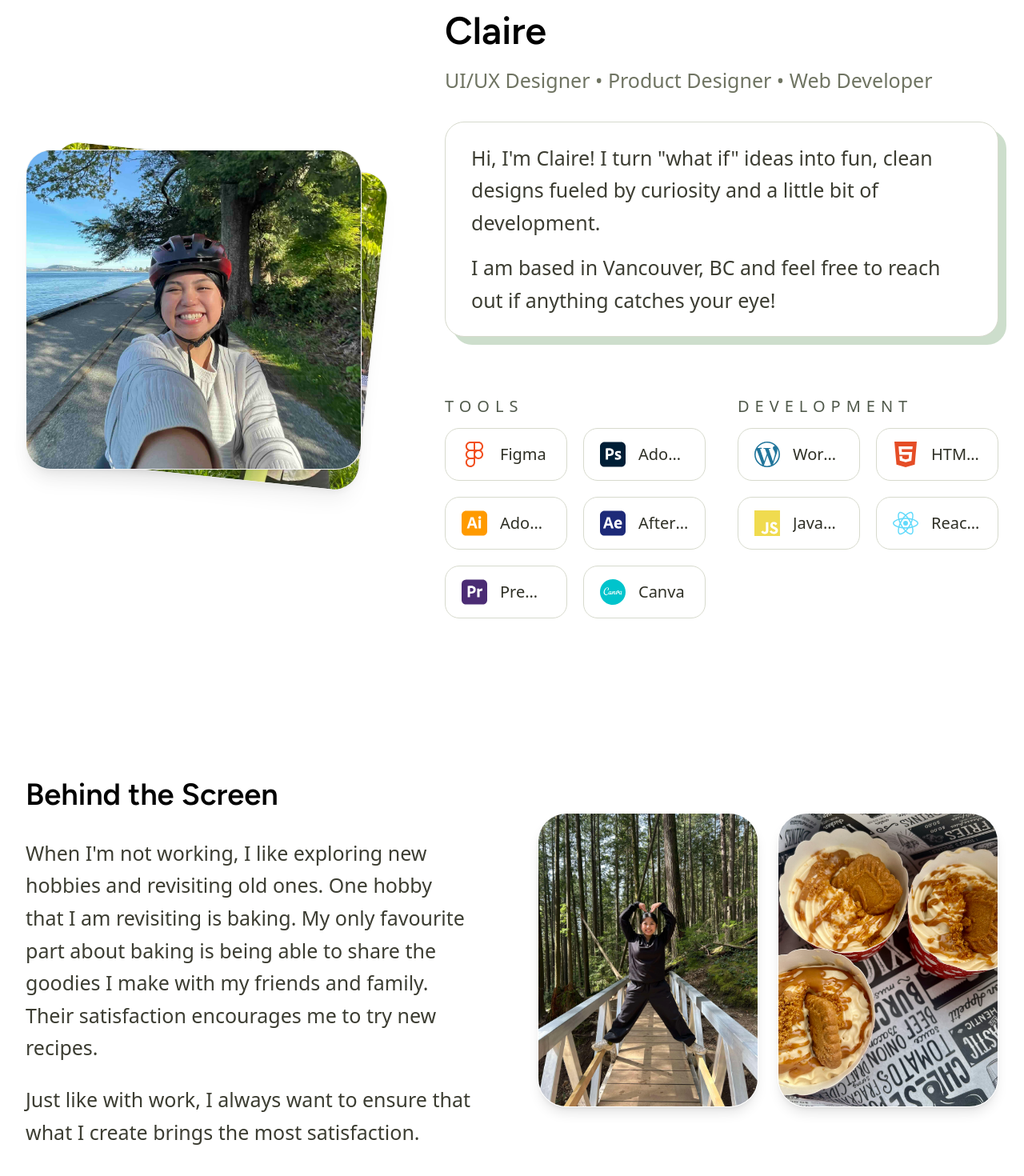
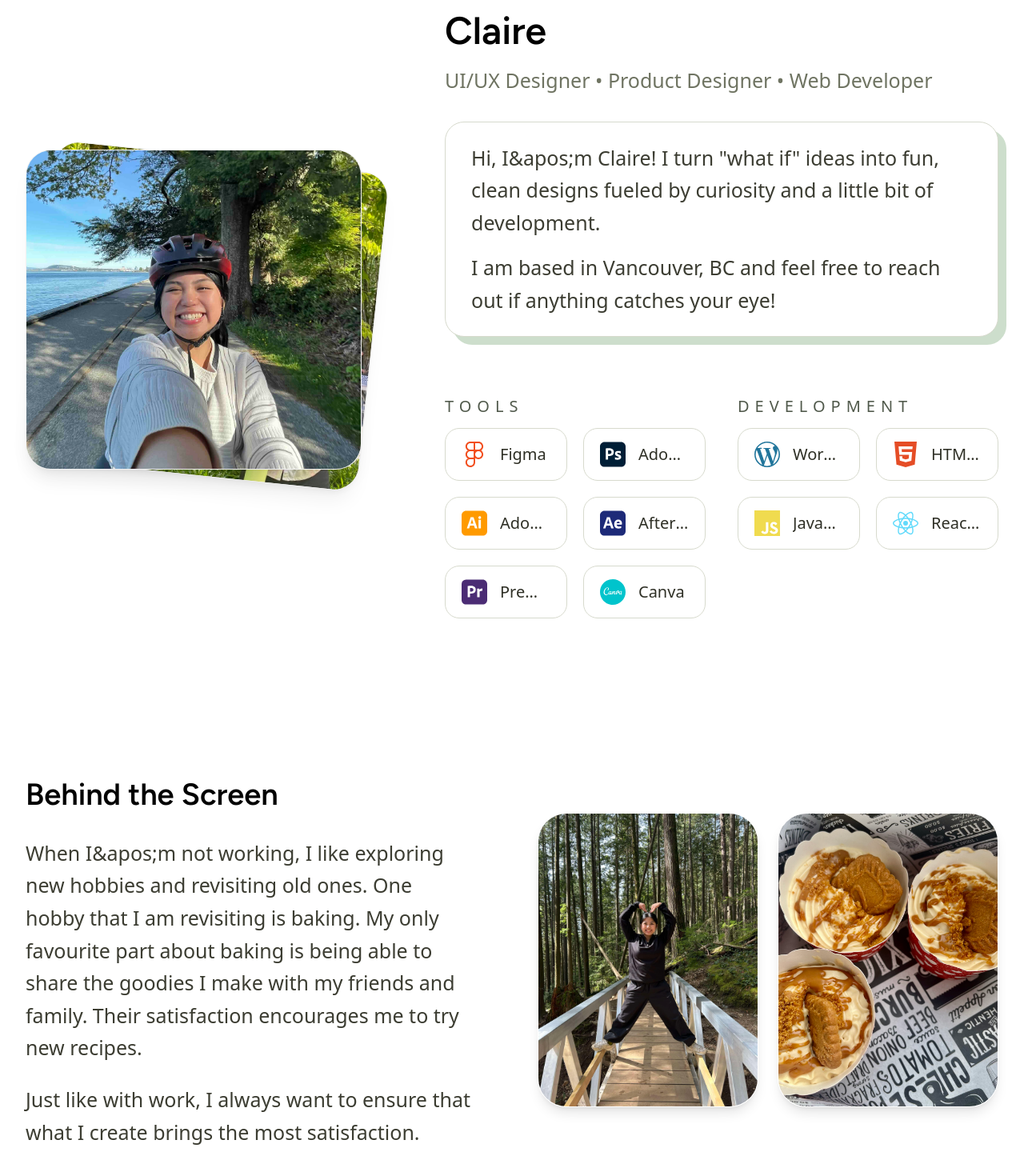
Before and after one commit to LucaCoding21/IrishPortfolio, a Next.js app: page /about in a window 1280 px wide. Shown: the part 158-1628 px from the top of the page at 80% size. Built offline with nearby package versions, Linux system fonts and the light colour scheme; a web font is replaced by a local one.

Commit message:
debugging

```diff
--- a/src/app/about/page.js
+++ b/src/app/about/page.js
@@ -143,7 +143,7 @@ export default function AboutPage() {
                 style={{ boxShadow: "10px 10px 0 rgba(58, 123, 54, 0.25)" }}
               >
                 <p className="text-[21px] md:text-[25px] leading-relaxed text-[#3c3d32] mb-4">
-                 {"Hi, I'm Claire! I turn \"what if\" ideas into fun, clean designs fueled by curiosity and a little bit of development."}
+                 {"Hi, I&apos;m Claire! I turn \"what if\" ideas into fun, clean designs fueled by curiosity and a little bit of development."}
                 </p>
                 <p className="text-[21px] md:text-[25px] leading-relaxed text-[#3c3d32]">
                   I am based in Vancouver, BC and feel free to reach out if anything catches your eye!
@@ -218,7 +218,7 @@ export default function AboutPage() {
                 Behind the Screen
               </h2>
               <p className="text-[22px] md:text-[25px] leading-relaxed max-w-[560px] mx-auto lg:mx-0 text-[#3c3d32]">
-                {"When I'm not working, I like exploring new hobbies and revisiting old ones. One hobby that I am revisiting is baking. My only favourite part about baking is being able to share the goodies I make with my friends and family. Their satisfaction encourages me to try new recipes."}
+                {"When I&apos;m not working, I like exploring new hobbies and revisiting old ones. One hobby that I am revisiting is baking. My only favourite part about baking is being able to share the goodies I make with my friends and family. Their satisfaction encourages me to try new recipes."}
               </p>
               <p className="text-[22px] md:text-[25px] leading-relaxed max-w-[560px] mx-auto lg:mx-0 text-[#3c3d32] mt-6">
                 Just like with work, I always want to ensure that what I create brings the most satisfaction.
```
